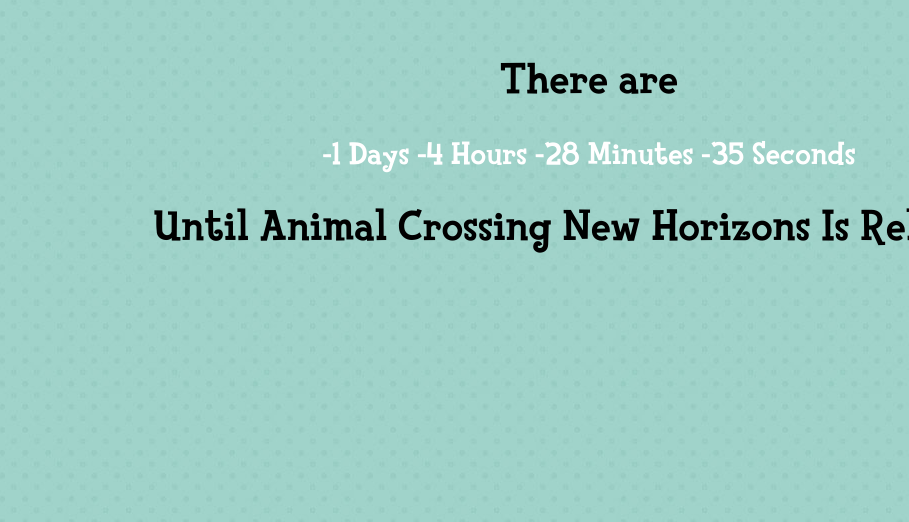
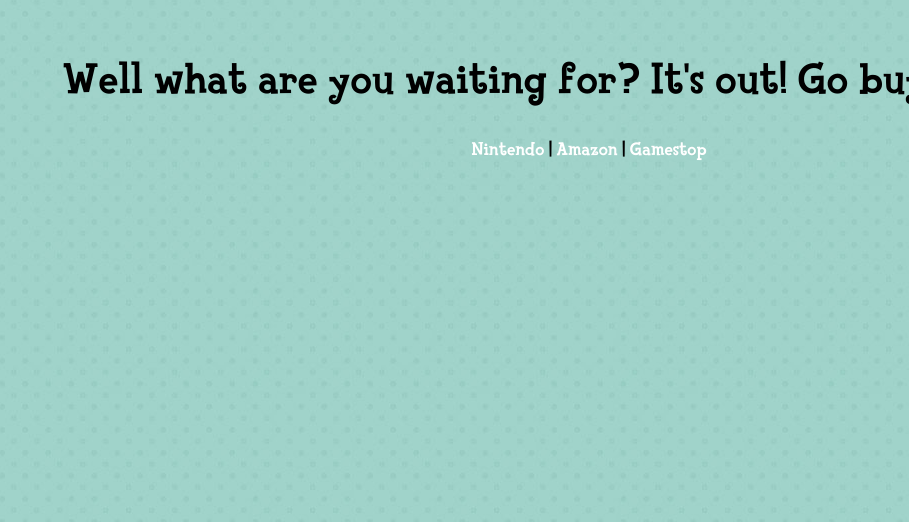
Before and after one commit to pinecat/aclaunch, a React (Create React App) app: page / in a window 1280 px wide. Shown: the part 238-760 px from the top of the page, without its empty margins (371-1280 px from the left). Built offline with nearby package versions, Linux system fonts and the light colour scheme.

Commit message:
website is working

```diff
--- a/public/index.html
+++ b/public/index.html
@@ -30,6 +30,15 @@
         margin: 0;
         overflow: hidden;
       }
+
+      a {
+        text-decoration: none;
+        color: #ffffff;
+      }
+
+      a:hover {
+        color: #000000;
+      }
     </style>
 
     <title>ACNH Launch Countdown</title>
--- a/src/App.js
+++ b/src/App.js
@@ -5,6 +5,7 @@
 
 // resources
 import wallpaper from './resources/img/wallpaper.jpg';
+import github from './resources/img/github.png';
 import './resources/css/finkheavy/finkheavyfont.css';
 import date from './resources/txt/date.json';
 
@@ -24,26 +25,30 @@
   */
   render() {
     return (
-      <div style={ bgStyle } >
-        <div style={ defStyle } >
-          <h2 style={ headerStyle } >There are</h2>
+      <div style={ bgStyle }>
+      <a href="https://github.com/pinecat/aclaunch" target="_blank" rel="noopener noreferrer"><img src={ github } style={ imgStyle }/></a>
+        <div style={ defStyle }>
           <Timer cntdwnDate={ date.cntdwnDate } />
-          <h2 style={ headerStyle } >Until Animal Crossing New Horizons Is Released!</h2>
         </div>
       </div>
     );
   }
 }
 
-const headerStyle = {
-  fontSize: '44px',
+const imgStyle = {
+  position: 'absolute',
+  width: '40px',
+  height: '40px',
+  left: '0px',
+  bottom: '0px',
+  margin: '0px',
 }
 
 const defStyle = {
   textAlign: 'center',
   position: 'relative',
   marginTop: '300px',
-}
+};
 
 const bgStyle = {
   width: '1920px',
@@ -53,6 +58,6 @@
   fontFamily: 'FinkHeavy',
   fontWeight: '900',
   overflow: 'hidden',
-}
+};
 
 export default App;
--- a/src/components/Timer.js
+++ b/src/components/Timer.js
@@ -21,9 +21,13 @@
     this.timer = 0;                                               // timer for the countdown
     this.later = new Date(props.cntdwnDate).getTime();            // create future date using cntwnDate from props
     let time = this.calculate(this.later - new Date().getTime()); // calculate countdown for page load
+    let expired = false;                                          // variable to hold expired
+    if (time.seconds <= 0) {                                      // if we're past the countdown date...
+      expired = true;                                             // ...set expired to true
+    }
     this.state = {                                                // set the state (intialize the state)
       time: time,
-      expired: false,
+      expired: expired,
     }
     this.tick = this.tick.bind(this);                             // bind tick()
     this.calculate = this.calculate.bind(this);                   // bind calculate()
@@ -75,6 +79,12 @@
   tick() {
     var now = new Date().getTime();       // get current date and time
     var distance = this.later - now;      // figure out distance between both datetimes
+    if (distance <= 0) {                  // if distance is less than or equal to zero...
+      clearInterval(this.timer)           // ...we have finished the countdown, so clear the interval
+      this.setState({                     // and set expired to true
+        expired: true,
+      });
+    }
     var time = this.calculate(distance);  // calculate the days, hours, mins, and secs
     this.setState({                       // set the state
       time: time,
@@ -92,16 +102,35 @@
   render() {
     return (
       <div>
-        <h1 style={ headerStyle } >
-          { this.state.time.days } Days { this.state.time.hours } Hours { this.state.time.minutes } Minutes { this.state.time.seconds } Seconds
-        </h1>
+        { this.state.expired ? (
+          <div>
+            <h2 style={ headerStyle }>Well what are you waiting for?  It's out!  Go buy the game!</h2>
+            <h3 style={{ color: '#000000' }}>
+              <a href="https://nintendo.com/games/switch" target="_blank" rel="noopener noreferrer">Nintendo</a>{ ' ' } | { ' ' }
+              <a href="https://amazon.com" target="_blank" rel="noopener noreferrer">Amazon</a>{ ' ' } | { ' ' }
+              <a href="https://gamestop.com" target="_blank" rel="noopener noreferrer">Gamestop</a>
+            </h3>
+          </div>
+        ) : (
+          <div>
+            <h2 style={ headerStyle }>There are</h2>
+            <h1 style={ timerStyle }>
+              { this.state.time.days } Days { this.state.time.hours } Hours { this.state.time.minutes } Minutes { this.state.time.seconds } Seconds
+            </h1>
+            <h2 style={ headerStyle }>Until Animal Crossing New Horizons Is Released!</h2>
+          </div>
+        ) }
       </div>
     )
   }
 }
 
+const timerStyle = {
+  color: '#ffffff',
+};
+
 const headerStyle = {
-  color: '#ffffff',
-}
+  fontSize: '44px',
+};
 
 export default Timer;
--- a/src/resources/txt/date.json
+++ b/src/resources/txt/date.json
@@ -1,3 +1,3 @@
 {
-  "cntdwnDate": "Dec 31, 2019 00:00:00"
+  "cntdwnDate": "Dec 31, 2019 01:46:00"
 }
```
Also changed, not shown: src/resources/img/github.png (added).
